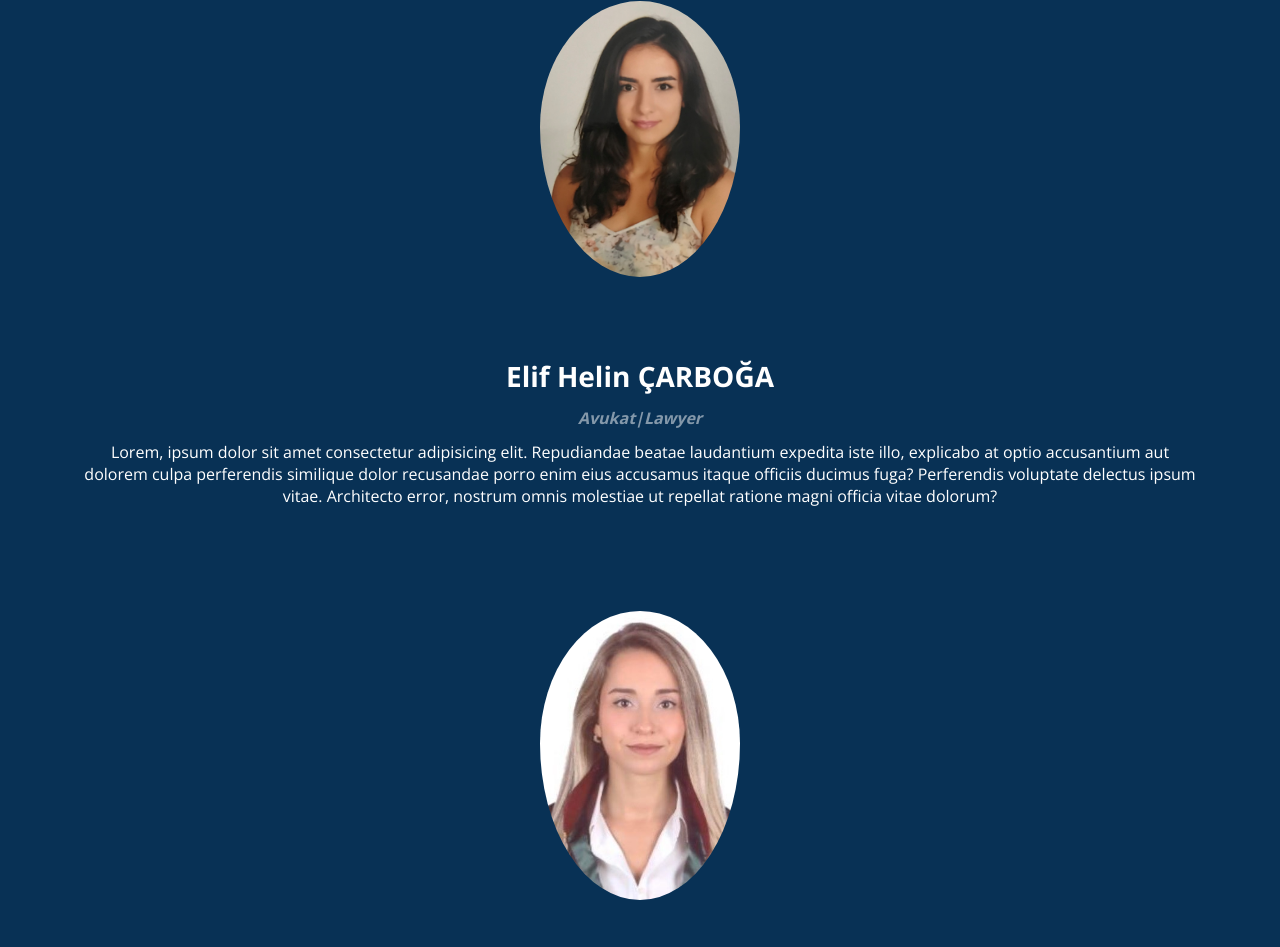
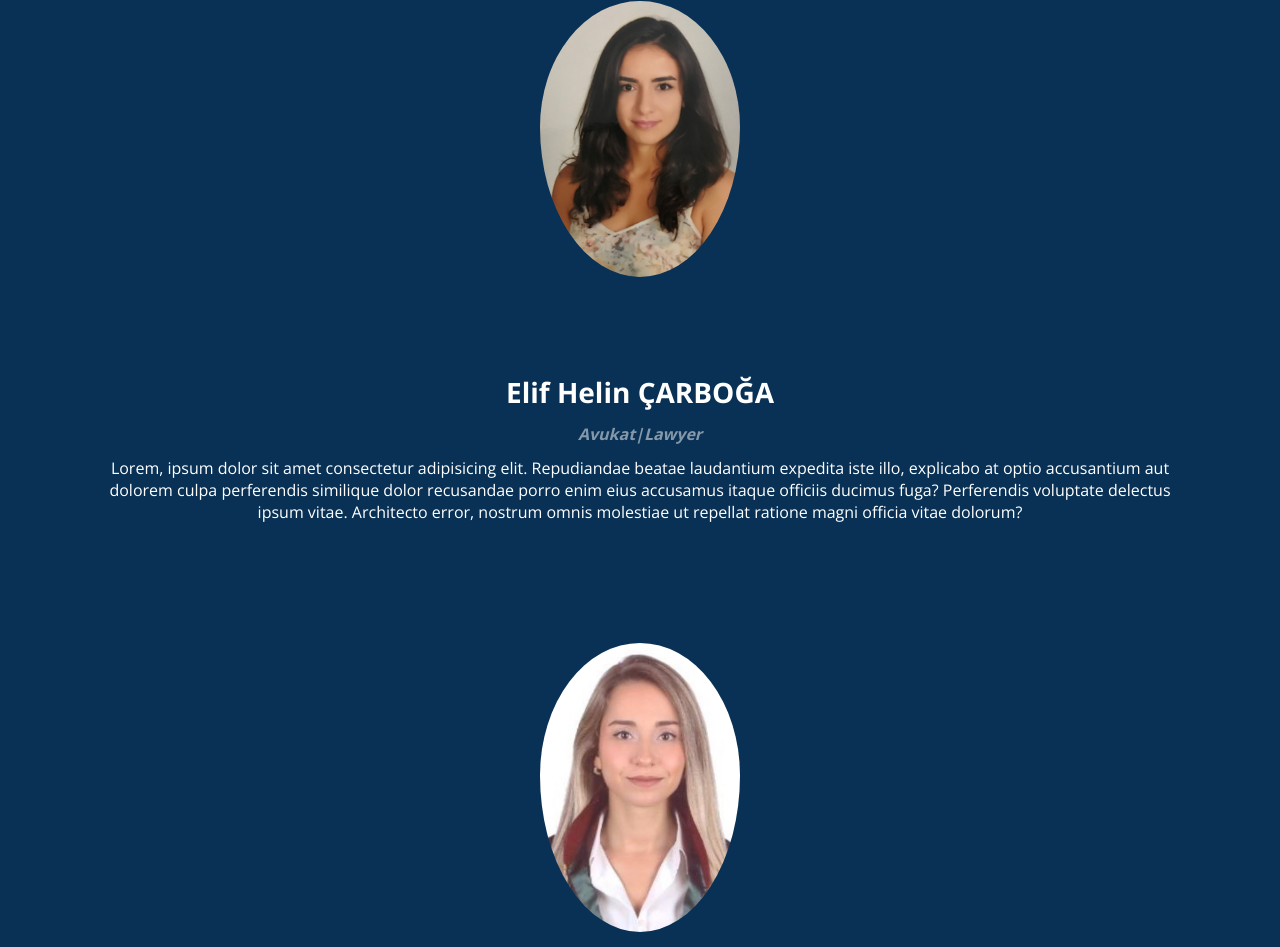
Before and after one commit to elifhelincarboga/website, a plain HTML site: page index.html in a window 1280 px wide. Shown: the part 693-1640 px from the top of the page. Drawn offline with nearby package versions, Linux system fonts and the light colour scheme.

Commit message:
changed team name padding

```diff
--- a/css/main.css
+++ b/css/main.css
@@ -88,7 +88,7 @@ html {
 }
 
 #team .name {
-  padding: 5rem;
+  padding: 6rem;
 }
 
 /* .p1 {
```
